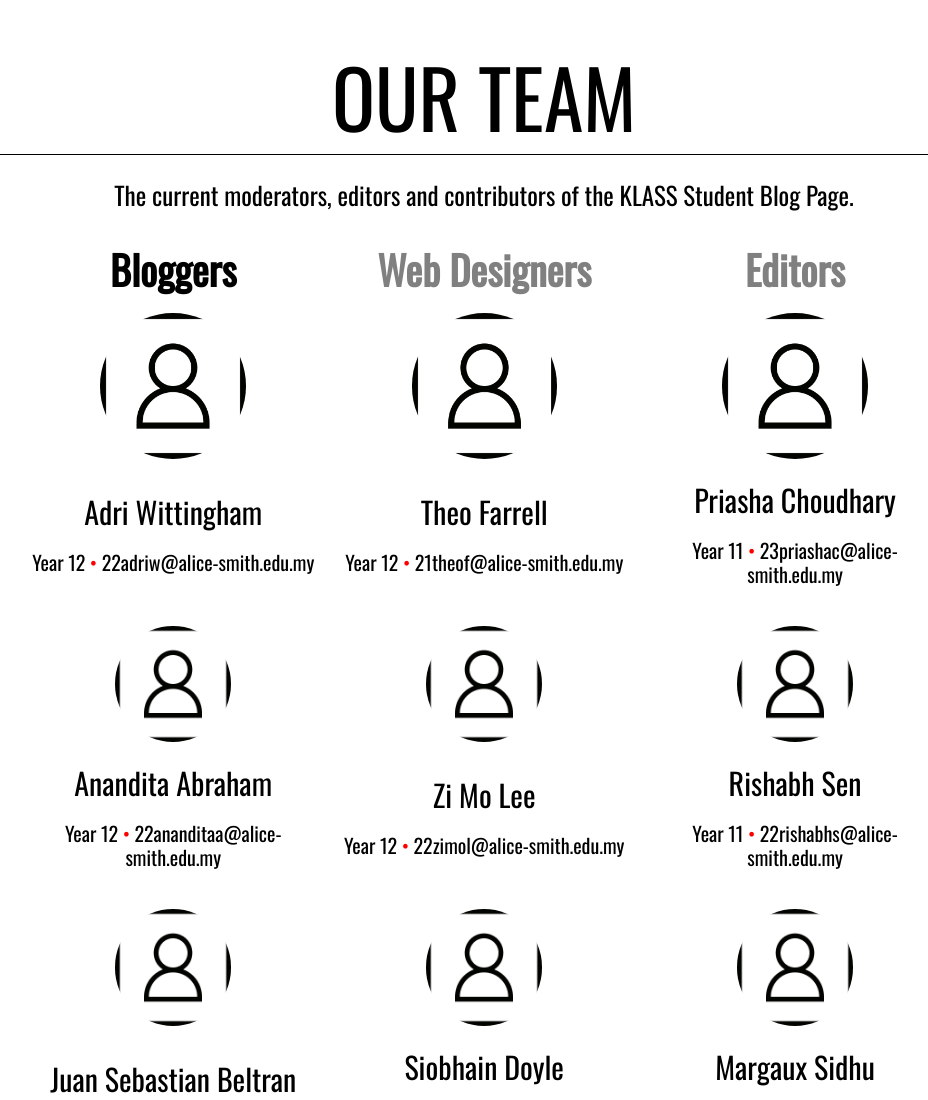
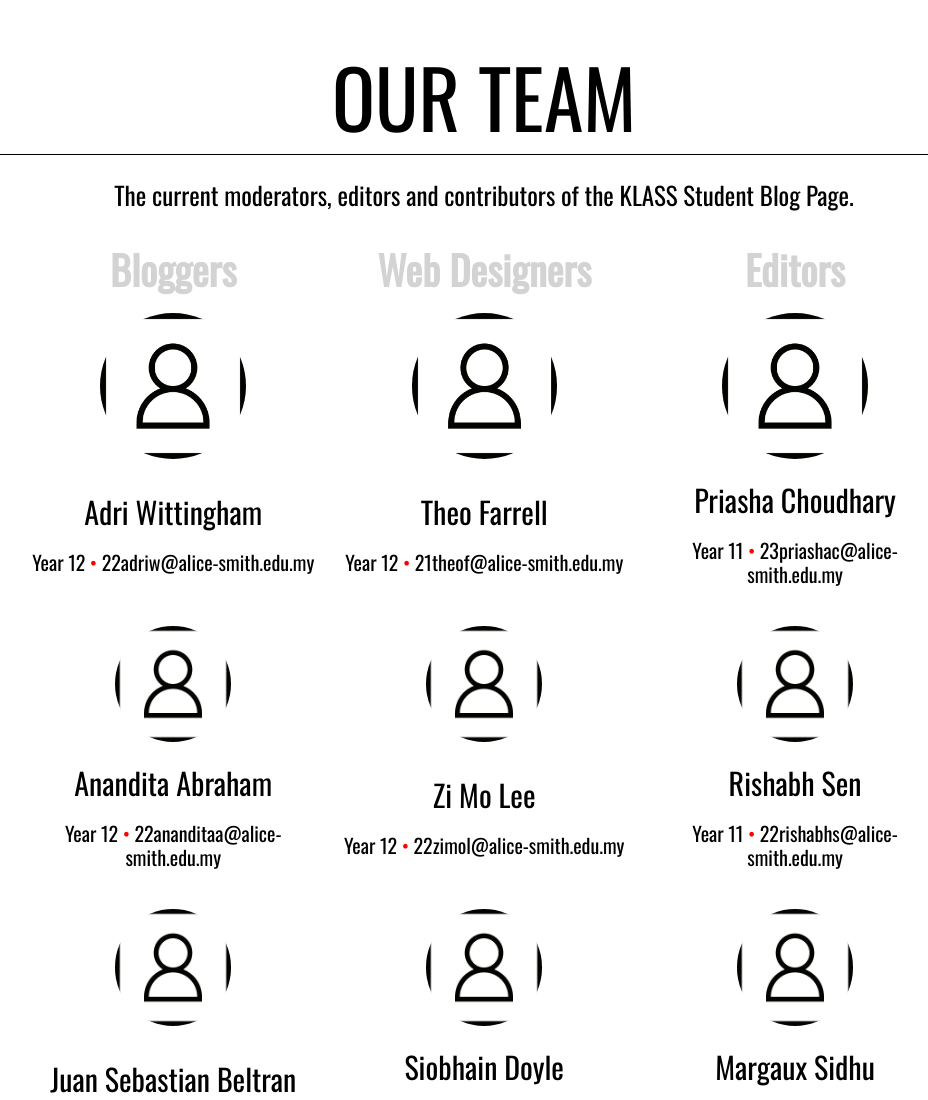
Before and after one commit to daniel-tok/klassBlog, a plain HTML site: page team.html in a window 1280 px wide. Shown: the top 1100 px of the page, without its empty margins (156-1084 px from the left). Drawn offline with nearby package versions, Linux system fonts and the light colour scheme.

Commit message:
Update team.html

```diff
--- a/team.html
+++ b/team.html
@@ -56,9 +56,9 @@ th, td {
 
     <table class='center' style='width:75%;'>
       <tr style='font-size:40px'>
-        <td style='border:none; '> <b> Bloggers </b> <br></td>
-        <td style='border:none;color:grey' > <b> <a href='teamWD.html'>Web Designers</a></b> <br></td>
-        <td style='border:none;color:grey'> <b> <a href='teamE.html'>Editors </a></b> <br></td>
+        <td style='border:none;color:lightgrey'> <b> Bloggers </b> <br></td>
+        <td style='border:none;color:lightgrey' > <b> <a href='teamWD.html'>Web Designers</a></b> <br></td>
+        <td style='border:none;color:lightgrey'> <b> <a href='teamE.html'>Editors </a></b> <br></td>
       </tr>
       <tr>
         <td style='border:none'><img src='profilePicture.png' width='50%' style='border-radius:50%'></td>
```
